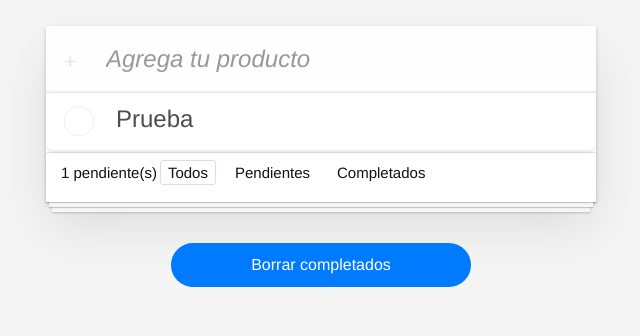
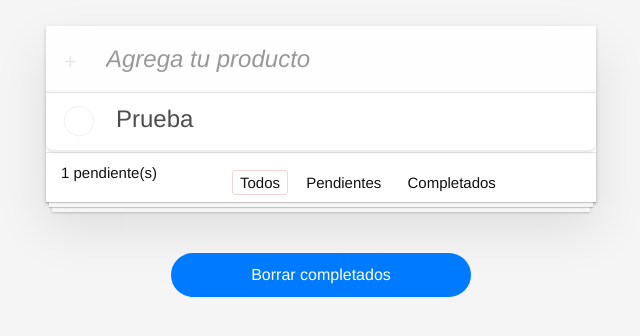
Before and after one commit to mariocalderon15/0.1-Todo-App, a website built with Vite: page todo.html in a window 1280 px wide. Shown: the part 238-574 px from the top of the page, without its empty margins (319-959 px from the left). Built offline with nearby package versions, Linux system fonts and the light colour scheme; sample sign-in values are in the browser's storage.

Commit message:
Actualización de CSS y filtros en la página

```diff
--- a/src/style-app.css
+++ b/src/style-app.css
@@ -327,11 +327,11 @@ button {
 }
 
 .filters {
-	margin: 0;
+	margin: 10px 2px;
     padding: 0;
     list-style: none;
-    display: flex;
-    gap: 5px;
+    gap: 10px;
+	position: relative;
 }
 
 .filters li {
```
Also changed, not shown: src/app.html (+0 -1 lines).
